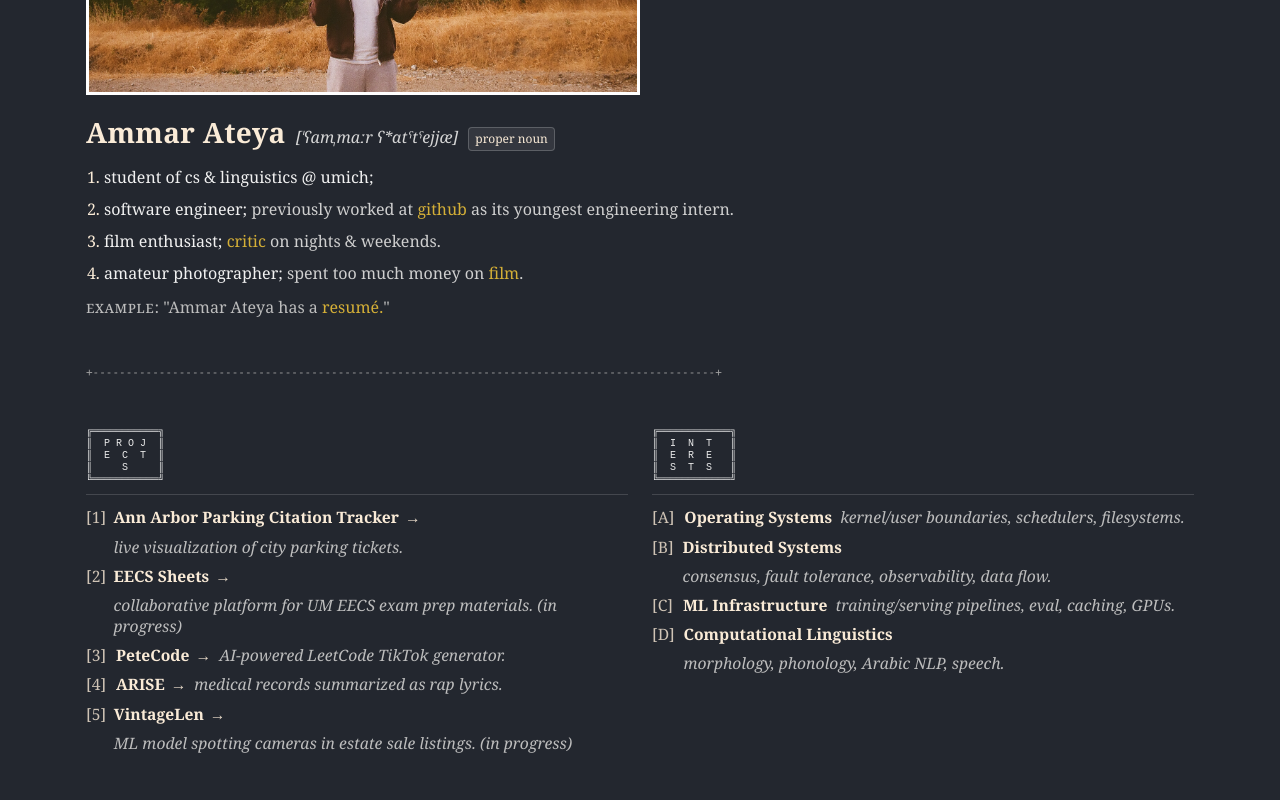
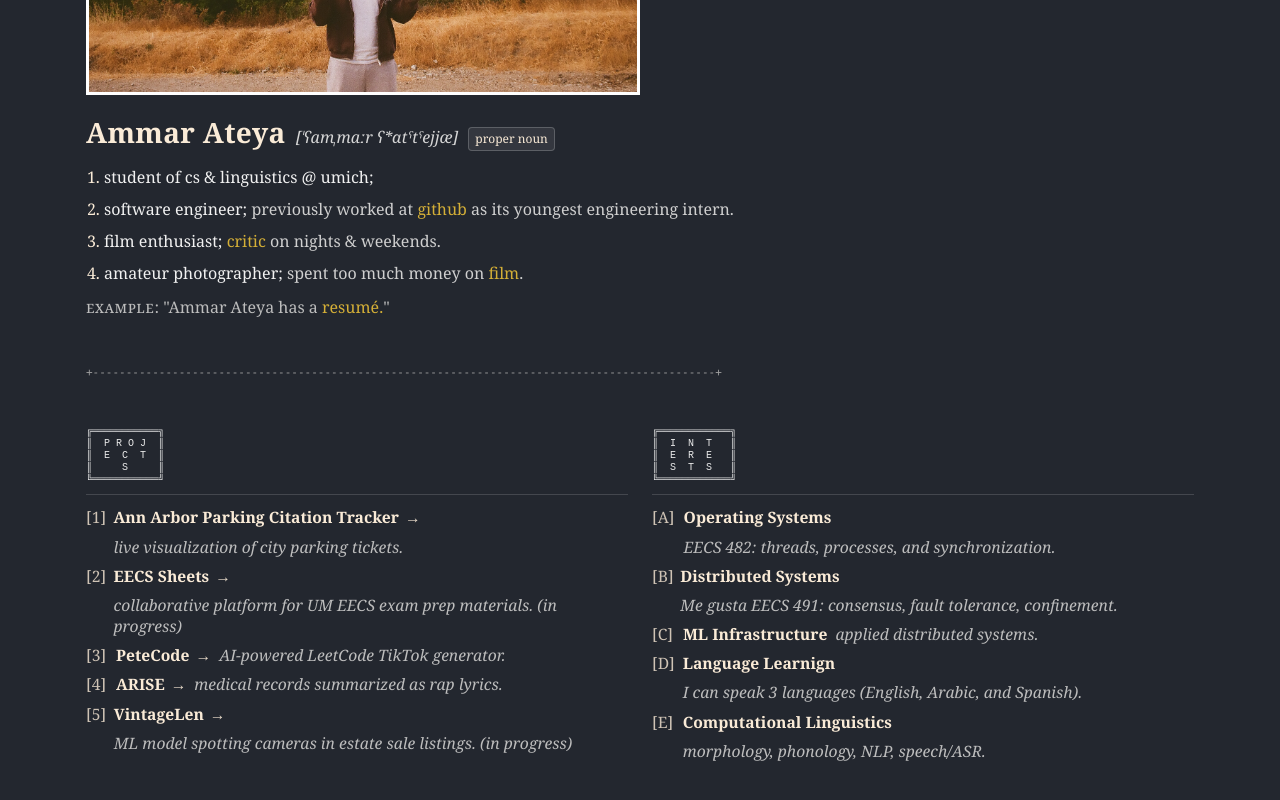
Before and after one commit to ammarateya/personal_site, a plain HTML site: page index.html in a window 1280 px wide. Shown: the part 596-1396 px from the top of the page. Drawn offline with nearby package versions, Linux system fonts and the light colour scheme.

Commit message:
full redesign

```diff
--- a/index.html
+++ b/index.html
@@ -255,7 +255,7 @@
                   <div class="ref-body">
                     <span class="interest-title">Operating Systems</span>
                     <span class="ref-blurb"
-                      >kernel/user boundaries, schedulers, filesystems.</span
+                      >EECS 482: threads, processes, and synchronization.</span
                     >
                   </div>
                 </li>
@@ -264,8 +264,8 @@
                   <div class="ref-body">
                     <span class="interest-title">Distributed Systems</span>
                     <span class="ref-blurb"
-                      >consensus, fault tolerance, observability, data
-                      flow.</span
+                      >Me gusta EECS 491: consensus, fault tolerance,
+                      confinement.</span
                     >
                   </div>
                 </li>
@@ -273,19 +273,27 @@
                   <span class="ref-num">[C]</span>
                   <div class="ref-body">
                     <span class="interest-title">ML Infrastructure</span>
-                    <span class="ref-blurb"
-                      >training/serving pipelines, eval, caching, GPUs.</span
-                    >
+                    <span class="ref-blurb">applied distributed systems.</span>
                   </div>
                 </li>
                 <li class="ref-item">
                   <span class="ref-num">[D]</span>
                   <div class="ref-body">
+                    <span class="interest-title">Language Learnign</span>
+                    <span class="ref-blurb"
+                      >I can speak 3 languages (English, Arabic, and
+                      Spanish).</span
+                    >
+                  </div>
+                </li>
+                <li class="ref-item">
+                  <span class="ref-num">[E]</span>
+                  <div class="ref-body">
                     <span class="interest-title"
                       >Computational Linguistics</span
                     >
                     <span class="ref-blurb"
-                      >morphology, phonology, Arabic NLP, speech.</span
+                      >morphology, phonology, NLP, speech/ASR.</span
                     >
                   </div>
                 </li>
```
